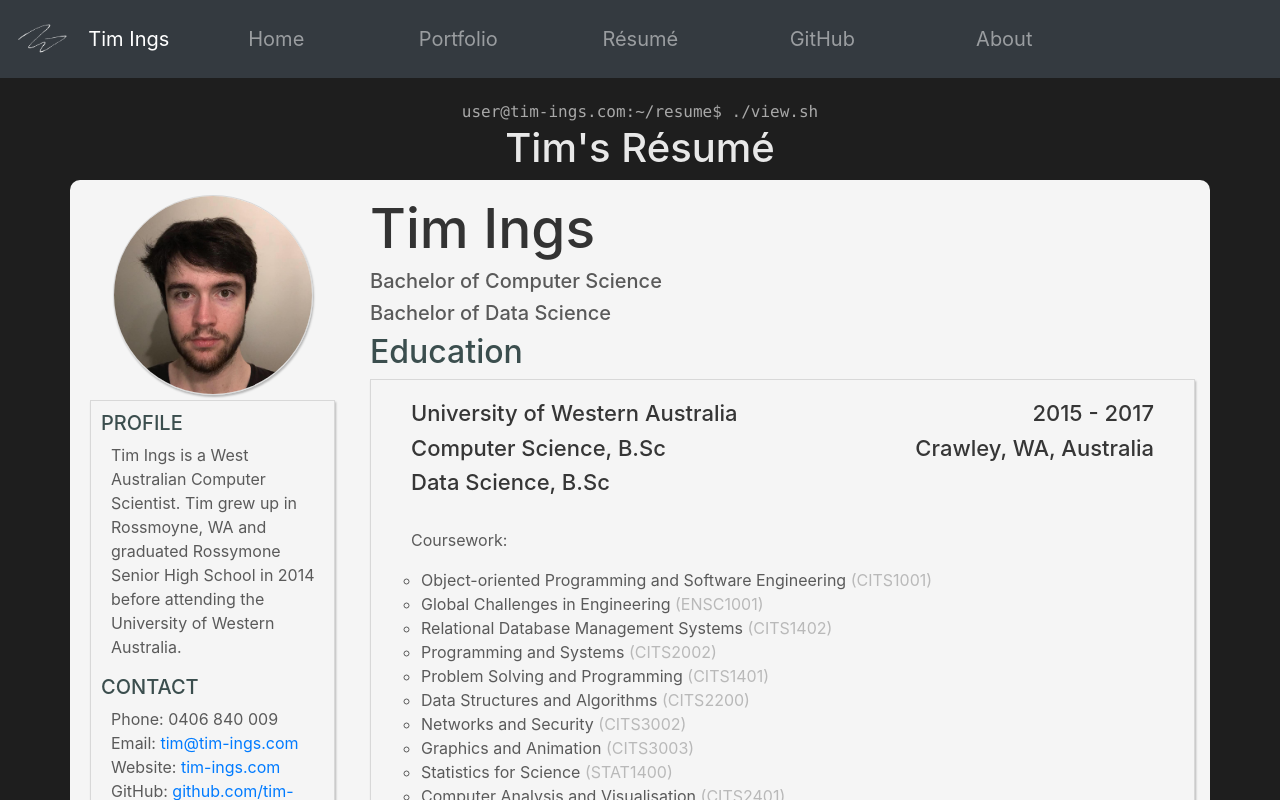
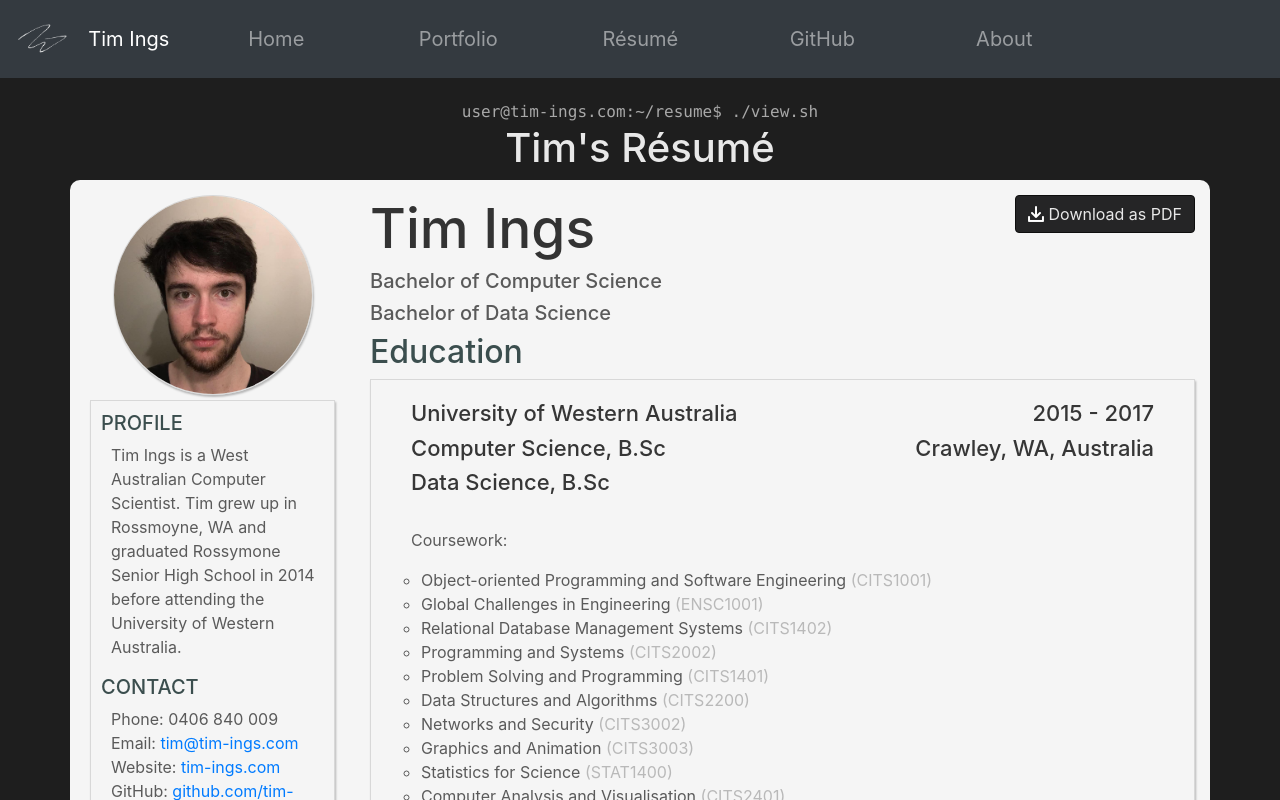
Before and after one commit to tim-ings/portfolio-old, a React (Create React App) app in the folder portfolio/: page /resume in a window 1280 px wide. Shown: the top 800 px of the page. Built offline with nearby package versions, Linux system fonts and the light colour scheme.

Commit message:
Adds download resume as pdf function

```diff
--- a/portfolio/package.json
+++ b/portfolio/package.json
@@ -5,7 +5,7 @@
   "dependencies": {
     "bootstrap": "^4.3.1",
     "bootstrap-react": "^0.3.1",
-    "jspdf-react": "^1.0.10",
+    "jspdf": "^1.5.3",
     "node-sass": "^4.12.0",
     "react": "^16.8.6",
     "react-bootstrap": "^1.0.0-beta.9",
--- a/portfolio/src/scss/_resume.scss
+++ b/portfolio/src/scss/_resume.scss
@@ -115,3 +115,15 @@ h1.res-header {
         }
     }
 }
+
+.print-colors {
+    background-color: white;
+}
+
+.download-button {
+    float: right;
+    display: inline-block;
+    margin-left: -100%;
+    position: relative;
+    z-index: 99999;
+}
--- a/portfolio/src/views/Resume.js
+++ b/portfolio/src/views/Resume.js
@@ -5,6 +5,9 @@ import Container from 'react-bootstrap/Container';
 import Row from 'react-bootstrap/Row';
 import Col from 'react-bootstrap/Col';
 import {Helmet} from "react-helmet";
+import Button from "react-bootstrap/Button";
+import jsPDF from "jspdf";
+import html2canvas from "html2canvas";
 
 class School extends React.Component {
 
@@ -137,7 +140,46 @@ class WorkList extends React.Component {
 
 class Resume extends React.Component {
 
+    constructor(props) {
+        super();
+        this.state = {
+            renderForPrint: false
+        };
+    }
+
+    downloadPDF(sender) {
+        sender.setState({ renderForPrint: true });
+		html2canvas(document.querySelector('#resume-print-parent')).then(canvas => {
+			let pdf = new jsPDF('p', 'mm', 'a4');
+			pdf.addImage(canvas.toDataURL('image/png'), 'PNG', 10, 10, 190, 0);
+			pdf.save("tim-ings-resume.pdf");
+            sender.setState({ renderForPrint: false });
+        });
+    }
+
     render() {
+        let downloadButton = (
+            <Button id="download-pdf-button" className="download-button" onClick={() => { this.downloadPDF(this) }}>
+                <img style={{
+                    height: '1rem',
+                    marginRight: '5px',
+                    transform: 'translateY(-2px)'
+                }} src="img/logos/download_light.png" alt="" />
+                Download as PDF
+            </Button>
+        );
+        if (this.state.renderForPrint) {
+            downloadButton = (
+                <>
+                <p className="download-button" style={{marginLeft: "-100%"}}>
+                    Generated on {new Date(Date.now()).toDateString()}
+                </p>
+                <p>
+                    View an up to date version at <a href="https://www.tim-ings.com/resume">https://tim-ings.com/resume</a>
+                </p>
+                </>);
+        }
+
         return (
             <>
             <Helmet>
@@ -151,7 +193,8 @@ class Resume extends React.Component {
                     Tim's Résumé
                 </h1>
             </div>
-            <Container className="resume-page">
+            <Container id="resume-print-parent" className={"resume-page " + (this.state.renderForPrint ? "print-colors" : "")}>
+                {downloadButton}
                 <Row>
                     <Col md={3}>
                         <div className="resume-section">
```
Also changed, not shown: 1 other file (tests, documents, lock files or other folders).
